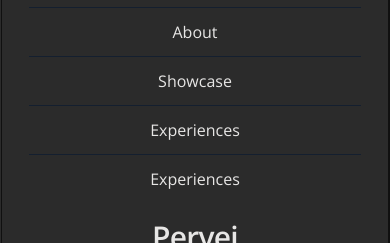
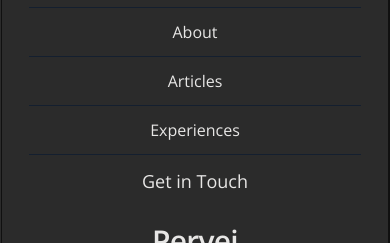
Before and after one commit to Pervej0/portfolio-front, a Next.js app: page / in a window 390 px wide. Both pictures are taken after a click on the icon 362 px from the left and 44 px from the top of the page. Shown: the part 122-365 px from the top of the page. Built offline with nearby package versions, Linux system fonts and the light colour scheme; no server answers; the database is empty.

Commit message:
update title

```diff
--- a/src/shared/ui/Banner.tsx
+++ b/src/shared/ui/Banner.tsx
@@ -40,10 +40,7 @@ const Banner = () => {
             </div>
             <div className="flex items-center justify-center mt-6 gap-x-3">
               <div className="flex gap-x-4">
-                <Link
-                  href="https://www.hackerrank.com/profile/Pervej0"
-                  target="_blank"
-                >
+                <Link href="https://leetcode.com/u/Pervej00" target="_blank">
                   <Image
                     src={LeetCodeIcon}
                     width={150}
@@ -62,7 +59,7 @@ const Banner = () => {
                 </Link>
               </div>
               <Link
-                href="https://drive.google.com/file/d/1mYAZq1JDO_IarrOkYPyTnZGDuf8Fad2s/view"
+                href="https://drive.google.com/file/d/1mrGYVN77Y8JVYXBNGOQkqB9fs8hG-PVU/view"
                 target="_blank"
               >
                 <Button className="border-2 flex items-center gap-x-2 rounded-md px-4 py-2 border-gray-100">
--- a/src/shared/ui/MobileNavbar.tsx
+++ b/src/shared/ui/MobileNavbar.tsx
@@ -15,7 +15,7 @@ import { Menu, X } from "lucide-react";
 import Link from "next/link";
 import React from "react";
 
-const MobileNavbar = () => {
+const MobileNavbar = ({ handleContactClick }: any) => {
   return (
     <Drawer direction="left">
       <DrawerTrigger asChild>
@@ -38,24 +38,28 @@ const MobileNavbar = () => {
                     </Link>
                   </div>
                   <div className="w-full mx-auto py-3 text-center border-b">
-                    <Link className="font-openSans text-md" href="/home">
+                    <Link className="font-openSans text-md" href="/about">
                       About
                     </Link>
                   </div>
                   <div className="w-full mx-auto py-3 text-center border-b">
-                    <Link className="font-openSans text-md" href="/home">
-                      Showcase
+                    <Link className="font-openSans text-md" href="/blogs">
+                      Articles
                     </Link>
                   </div>
                   <div className="w-full mx-auto py-3 text-center border-b">
-                    <Link className="font-openSans text-md" href="/home">
+                    <Link className="font-openSans text-md" href="/experience">
                       Experiences
                     </Link>
                   </div>
                   <div className="w-full mx-auto py-3 text-center">
-                    <Link className="font-openSans text-md" href="/home">
-                      Experiences
-                    </Link>
+                    <a
+                      href="#contact"
+                      onClick={handleContactClick}
+                      className="font-openSans text-lg"
+                    >
+                      Get in Touch
+                    </a>
                   </div>
                 </div>
               </div>
--- a/src/shared/ui/Navbar.tsx
+++ b/src/shared/ui/Navbar.tsx
@@ -115,7 +115,7 @@ const Navbar = () => {
               </div>
             </div>
             <div className="block md:hidden">
-              <MobileNavbar />
+              <MobileNavbar handleContactClick={handleContactClick} />
             </div>
           </div>
         </div>
```
